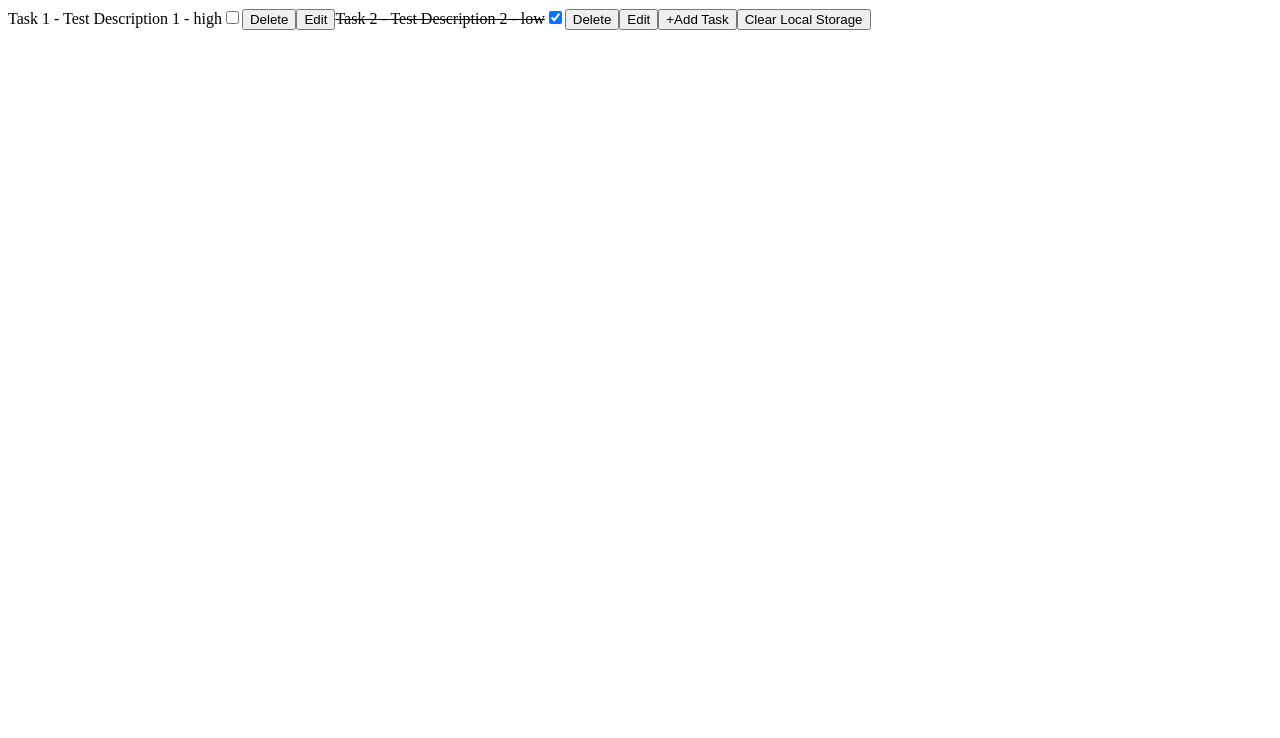
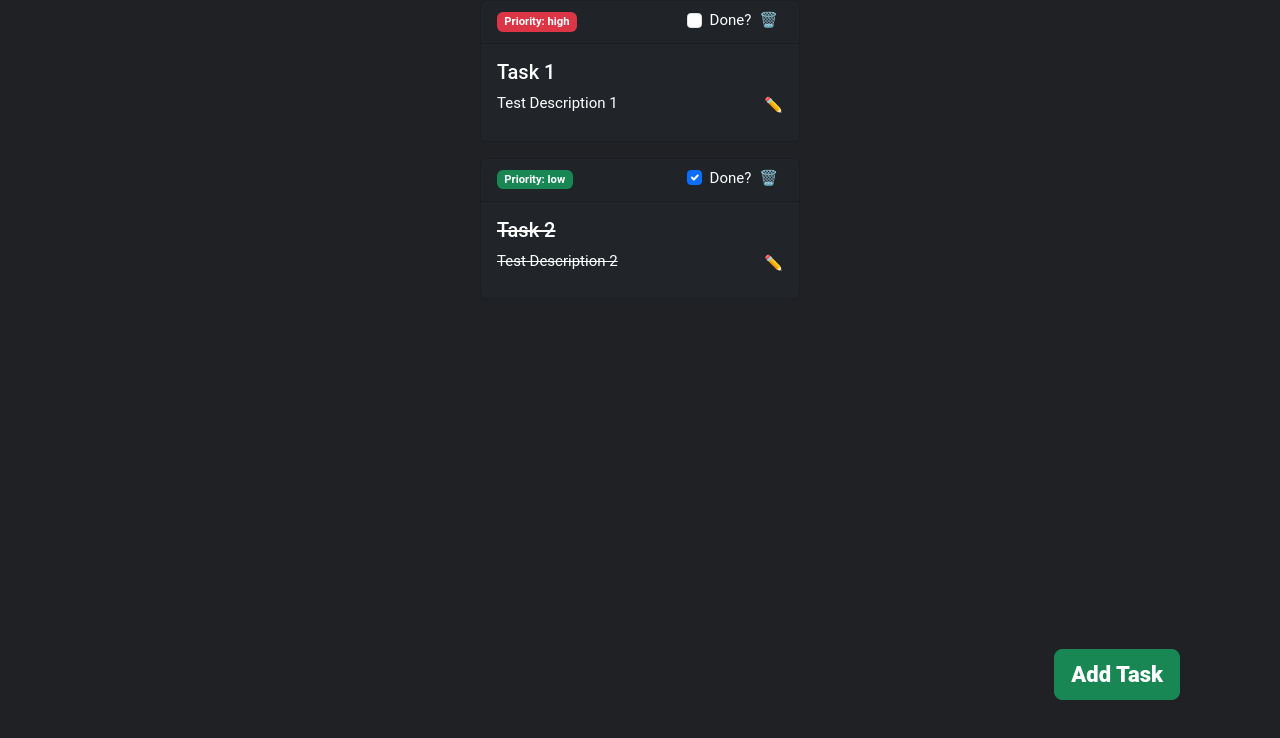
Before and after one commit to itsme-shivamkumar/Task-Master, a React (Create React App) app: page / in a window 1280 px wide. Shown: the top 738 px of the page. Built offline with nearby package versions, Linux system fonts and the light colour scheme.

Commit message:
added styling using react-bootstrap

```diff
--- a/package.json
+++ b/package.json
@@ -6,7 +6,9 @@
     "@testing-library/jest-dom": "^5.17.0",
     "@testing-library/react": "^13.4.0",
     "@testing-library/user-event": "^13.5.0",
+    "bootstrap": "^5.3.2",
     "react": "^18.2.0",
+    "react-bootstrap": "^2.9.1",
     "react-dom": "^18.2.0",
     "react-router-dom": "^6.20.0",
     "react-scripts": "5.0.1",
--- /dev/null
+++ b/src/App.css
@@ -0,0 +1,7 @@
+
+body{
+    background-color: #202124 !important;
+    color: #e8eaed !important;
+    font-family: "Roboto",arial,sans-serif;
+    font-size: 15px;
+}
--- a/src/App.js
+++ b/src/App.js
@@ -4,9 +4,13 @@ import AddTask from "./components/AddTask";
 import EditTask from "./components/EditTask";
 import TaskList from "./components/TaskList";
 import { TaskProvider } from "./components/TaskContext";
+import 'bootstrap/dist/css/bootstrap.min.css';
 
+
+import './App.css'
 function App() {
   return (
+    <span className="app" >
     <TaskProvider>
       <BrowserRouter>
         <Routes>
@@ -16,6 +20,7 @@ function App() {
         </Routes>
       </BrowserRouter>
     </TaskProvider>
+    </span>
   );
 }
 
--- a/src/components/AddTask.jsx
+++ b/src/components/AddTask.jsx
@@ -1,5 +1,6 @@
 import React from 'react'
 import TaskForm from './TaskForm'
+import TaskModal from './TaskModal'
 import { useTaskContext } from './TaskContext'
 import { useNavigate } from 'react-router-dom'
 const AddTask = () => {
@@ -14,8 +15,7 @@ const AddTask = () => {
   }
   return (
     <>
-      <h1>Add Task</h1>
-      <TaskForm onSubmit={handleAddTask} onCancel={handleCancel} initialValue={{name:'Enter Task Name', description:'Enter Description of Task', priority:'low', completed:false}} />
+      <TaskModal onSubmit={handleAddTask} onCancel={handleCancel} initialValue={{name:'Enter Task Name', description:'Enter Description of Task', priority:'low', completed:false}} />
     </>
 
   )
--- a/src/components/EditTask.jsx
+++ b/src/components/EditTask.jsx
@@ -2,6 +2,7 @@ import React, { useEffect, useState } from 'react'
 import TaskForm from './TaskForm'
 import { useNavigate, useParams } from 'react-router-dom'
 import { useTaskContext } from './TaskContext';
+import TaskModal from './TaskModal';
 
 const EditTask = () => {
   const navigator=useNavigate();
@@ -32,7 +33,7 @@ const EditTask = () => {
   return (
     <>
       <h1>Edit Task</h1>
-      <TaskForm onSubmit={handleEdit} onCancel={handleCancel} initialValue={task} />
+      <TaskModal onSubmit={handleEdit} onCancel={handleCancel} initialValue={task} />
     </>
   )
 }
--- /dev/null
+++ b/src/components/TaskCard.jsx
@@ -0,0 +1,64 @@
+import Card from 'react-bootstrap/Card';
+import { Badge } from 'react-bootstrap';
+import Form from 'react-bootstrap/Form';
+import { Link } from 'react-router-dom';
+import { hover } from '@testing-library/user-event/dist/hover';
+
+function TaskCard({task,onDelete,onToggleComplete}) {
+
+  return (
+    <>
+      {[
+        // 'Primary', 'Secondary', 'Success', 'Danger', 'Warning', 'Info', 'Light',
+        'Dark',
+      ].map((variant) => (
+        <Card
+          bg={variant.toLowerCase()}
+          key={variant}
+          text={variant.toLowerCase() === 'light' ? 'dark' : 'white'}
+          style={{ width:'20rem', maxHeight:'25rem', overflow:'hidden'}}
+          className="mb-3"
+        >
+          <Card.Header style={{display:'flex', justifyContent:'space-between', alignItems:'center'}} >
+            <Badge bg={`${task.priority==="high"?"danger":task.priority==="medium"?"warning":"success"}`}>
+              Priority: {task.priority}
+            </Badge>
+            <span style={{display:'flex', marginRight:'5px'}}>
+            <Form className='me-2' >
+                <Form.Check // prettier-ignore
+                  type="checkbox"
+                  id={`completeCheckbox-${task.id}`}
+                  label="Done?"
+                  checked={task.completed}
+                  onChange={onToggleComplete}
+                />
+            </Form>
+                <span onClick={onDelete} style={{cursor:'pointer'}} >
+                  🗑️
+                </span>
+            </span>
+          </Card.Header>
+          <Card.Body>
+            <Card.Title>
+              <span style={{textDecoration: task.completed?'line-through':'none'}} >
+                {task.name}
+              </span>
+            </Card.Title>
+            <Card.Text style={{display:'flex', justifyContent:'space-between'}} >
+              <span style={{textDecoration: task.completed?'line-through':'none', paddingBottom:'10px'}}>
+                {task.description}
+              </span>
+              <span style={{alignSelf:'flex-end', marginBottom:'8px'}} >
+              <Link to={`/edit/${task.id}`} >
+                ✏️
+              </Link>
+              </span>
+            </Card.Text>
+          </Card.Body>
+        </Card>
+      ))}
+    </>
+  );
+}
+
+export default TaskCard;
--- /dev/null
+++ b/src/components/TaskList.css
@@ -0,0 +1,27 @@
+.list{
+    display:flex;
+    flex-direction: column;
+    box-sizing:'border-box';
+    width:'98vw';
+    justify-content: center;
+    align-items: center;
+
+}
+.addBtn{
+    position: fixed;
+    bottom:100px;
+    right: 100px;
+}
+a{
+    text-decoration: none !important;
+}
+.addBtn button{
+    font-size: 22px !important;
+    font-weight: 800;
+    display: flex !important;
+    justify-content: center !important;
+    align-items: center !important;
+}
+button:hover{
+    cursor: pointer;
+}
--- a/src/components/TaskList.jsx
+++ b/src/components/TaskList.jsx
@@ -3,6 +3,10 @@ import { useTaskContext } from './TaskContext'
 import TaskListItem from './TaskListItem';
 import { Link, useNavigate } from 'react-router-dom';
 import { clearTasksFromLocalStorage } from './localStorageUtils';
+import './TaskList.css'
+import TaskCard from './TaskCard';
+import Badge from 'react-bootstrap/Badge';
+import { Button } from 'react-bootstrap';
 
 const TaskList = () => {
 
@@ -24,21 +28,33 @@ const TaskList = () => {
     }
 
     return (
-    <>
+        <div>
+    <span className='list' >
         {state.tasks.map((task)=>{
-            return (<TaskListItem
+            return (<>
+            {/* <TaskListItem
                 key={task.id}
                 task={task}
                 onDelete={()=>handleDelete(task.id)}
                 onToggleComplete={()=>handleToggleComplete(task.id)}
-            />)
+            /> */}
+            <TaskCard
+                key={task.id}
+                task={task}
+                onDelete={()=>handleDelete(task.id)}
+                onToggleComplete={()=>handleToggleComplete(task.id)}
+            />
+            </>)
         })}
+
+    </span>
+    <span className={'addBtn'} >
         <Link to={'/add'} >
-            <button>+Add Task</button>
+            <button type="button" class="btn btn-success rounded-6 btn-lg">Add Task</button>
         </Link>
-
-        <button onClick={handleClearLocalStorage} >Clear Local Storage</button>
-    </>
+    </span>
+        {/* <span onClick={handleClearLocalStorage} >Clear Local Storage</span> */}
+    </div>
     )
 }
 
--- a/src/components/TaskListItem.jsx
+++ b/src/components/TaskListItem.jsx
@@ -1,5 +1,6 @@
 import React from 'react'
 import { Link } from 'react-router-dom'
+
 
 const TaskListItem = ({task,onDelete,onToggleComplete}) => {
 
--- /dev/null
+++ b/src/components/TaskModal.jsx
@@ -0,0 +1,96 @@
+import { useState, useEffect } from 'react';
+import Button from 'react-bootstrap/Button';
+import Form from 'react-bootstrap/Form';
+import Modal from 'react-bootstrap/Modal';
+import { useNavigate } from 'react-router-dom';
+import Dropdown from 'react-bootstrap/Dropdown';
+import { Badge } from 'react-bootstrap';
+
+function TaskModal({onSubmit, onCancel, initialValue}) {
+  const [show, setShow] = useState(true);
+  const navigator=useNavigate();
+
+  const handleClose = () =>{
+    setShow(false);
+    navigator('/');
+  }
+  const handleShow = () => setShow(true);
+  const [task,setTask]=useState(initialValue);
+
+  const handleChange=(e)=>{
+      setTask({...task,[e.target.name]:e.target.value});
+  }
+
+  const handlePriorityChange=(e)=>{
+    setTask({...task,"priority":e.target.name});
+  }
+  // this useEffect is must do
+  useEffect(()=>{
+      setTask(initialValue);
+  },[initialValue])
+
+  const handleSubmit=(e)=>{
+      e.preventDefault();
+      onSubmit(task);
+      handleClose();
+  }
+  return (
+    <>
+      <Modal show={show} onHide={handleClose} className='bg-dark text-light outline-dark' data-bs-theme="dark" >
+        <Modal.Header closeButton className='bg-dark text-light' >
+          <Modal.Title >Add task</Modal.Title>
+        </Modal.Header>
+        <Modal.Body className='bg-dark text-light' >
+          <Form>
+            <Form.Group className="mb-3" controlId="exampleForm.ControlInput1">
+              <Form.Label>Task Name</Form.Label>
+              <Form.Control
+                type="text"
+                placeholder="Task 1"
+                autoFocus
+                name='name'
+                value={task.name}
+                onChange={handleChange}
+              />
+            </Form.Group>
+            <Form.Group
+              className="mb-3"
+              controlId="exampleForm.ControlTextarea1"
+            >
+              <Form.Label>Task description</Form.Label>
+              <Form.Control as="textarea" rows={3} name='description' value={task.description} onChange={handleChange} />
+            </Form.Group>
+            <Form.Group style={{display:'flex', justifyContent:'space-between'}} >
+                <Form.Label>Task Priority:
+                    <Badge bg={`${task.priority==="high"?"danger":task.priority==="medium"?"warning":"success"}`}>
+                        Priority: {task.priority}
+                    </Badge>
+                </Form.Label>
+                <Dropdown className='bg-dark text-light' >
+                <Dropdown.Toggle variant="light" id="dropdown-basic">
+                  Set Priority:
+                </Dropdown.Toggle>
+
+                <Dropdown.Menu value={task.priority} >
+                  <Dropdown.Item name='low' onClick={handlePriorityChange} >low</Dropdown.Item>
+                  <Dropdown.Item name='medium' onClick={handlePriorityChange} >medium</Dropdown.Item>
+                  <Dropdown.Item name='high' onClick={handlePriorityChange} >high</Dropdown.Item>
+                </Dropdown.Menu>
+              </Dropdown>
+            </Form.Group>
+          </Form>
+        </Modal.Body>
+        <Modal.Footer className='bg-dark text-light' >
+          <Button variant="secondary" onClick={handleClose}>
+            Close
+          </Button>
+          <Button variant="primary" onClick={handleSubmit}>
+            Save Changes
+          </Button>
+        </Modal.Footer>
+      </Modal>
+    </>
+  );
+}
+
+export default TaskModal;
```
Also changed, not shown: 1 other file (tests, documents, lock files or other folders).
